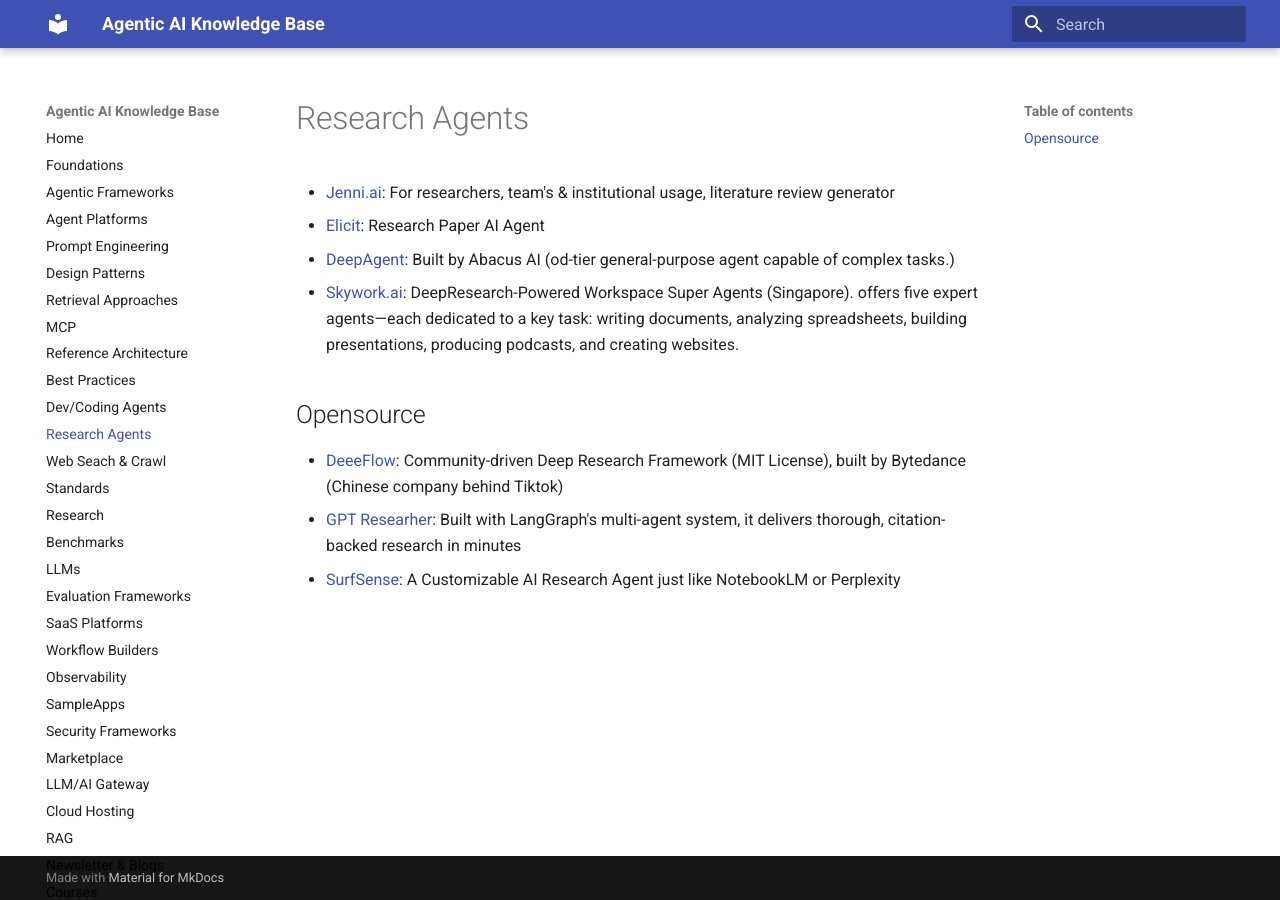
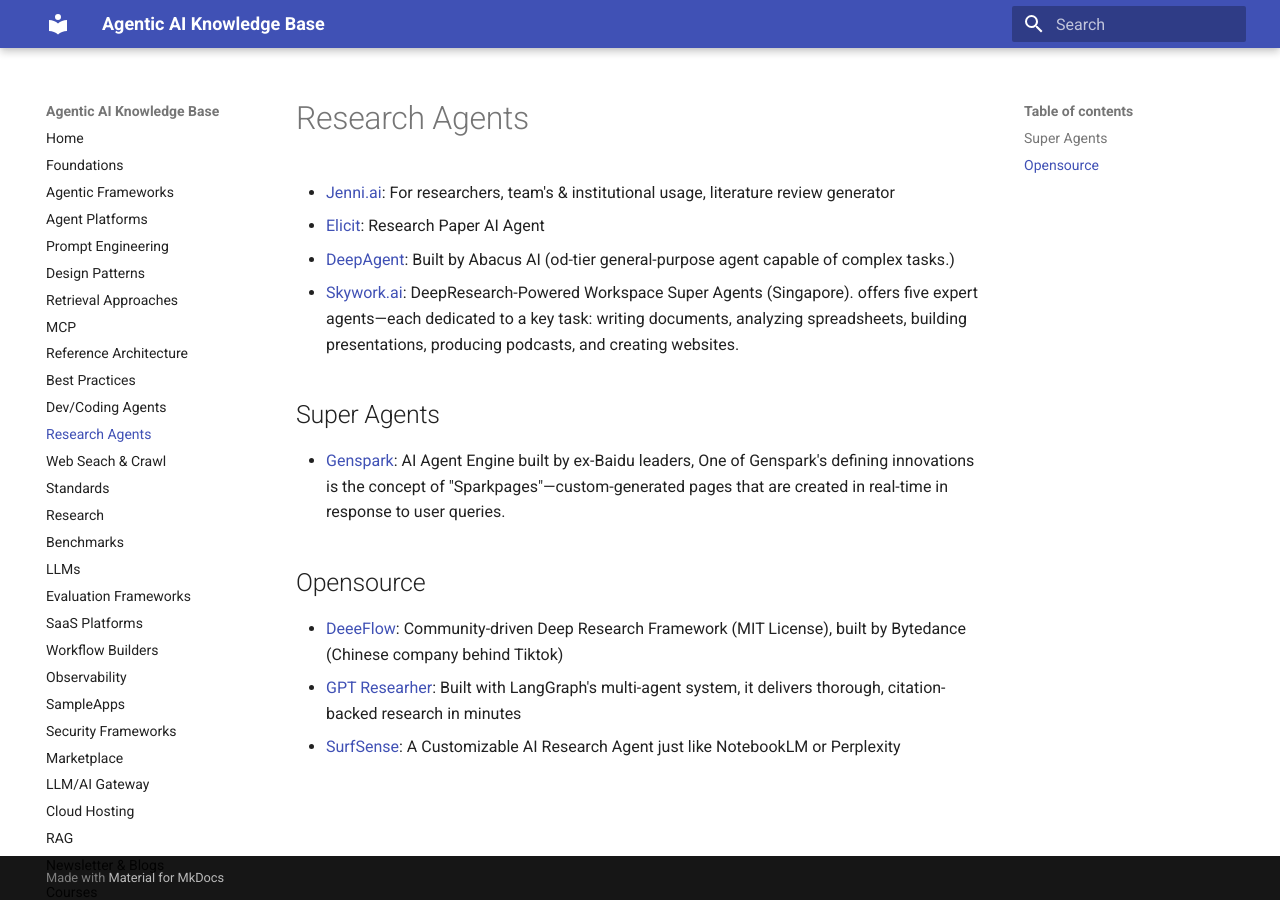
Before and after one commit to ankurkumarz/agentic-ai-knowledge-base, an MkDocs documentation site: the page built from docs/ResearchAgents/Readme.md, in a window 1280 px wide. Built offline with MkDocs 1.6.1 and Material for MkDocs 9.7.7, drawn with Linux system fonts in a browser that asks for light colours.

Commit message:
Update Readme.md

```diff
--- a/docs/ResearchAgents/Readme.md
+++ b/docs/ResearchAgents/Readme.md
@@ -5,6 +5,10 @@
 - [DeepAgent](https://deepagent.abacus.ai/): Built by Abacus AI (od-tier general-purpose agent capable of complex tasks.)
 - [Skywork.ai](https://skywork.ai): DeepResearch-Powered Workspace Super Agents (Singapore). offers five expert agents—each dedicated to a key task: writing documents, analyzing spreadsheets, building presentations, producing podcasts, and creating websites.
 
+## Super Agents
+
+- [Genspark](https://www.genspark.ai/): AI Agent Engine built by ex-Baidu leaders, One of Genspark's defining innovations is the concept of "Sparkpages"—custom-generated pages that are created in real-time in response to user queries.
+
 ## Opensource
 
 - [DeeeFlow](https://deerflow.tech/): Community-driven Deep Research Framework (MIT License), built by Bytedance (Chinese company behind Tiktok)
```
